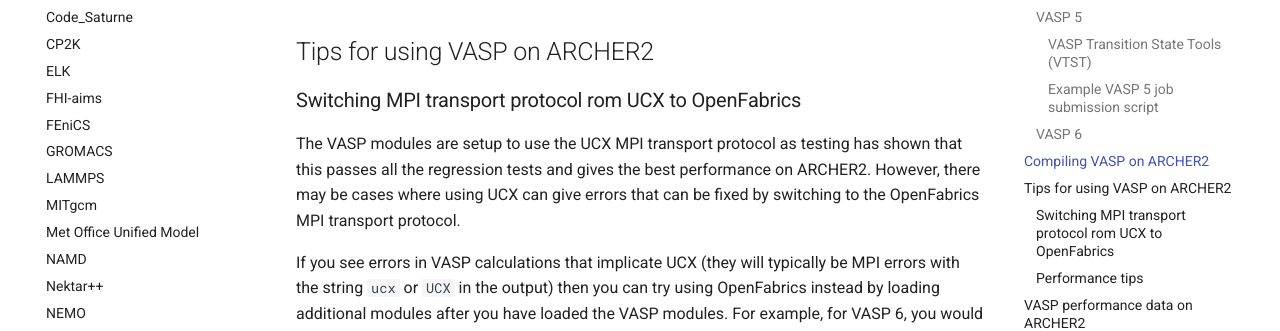
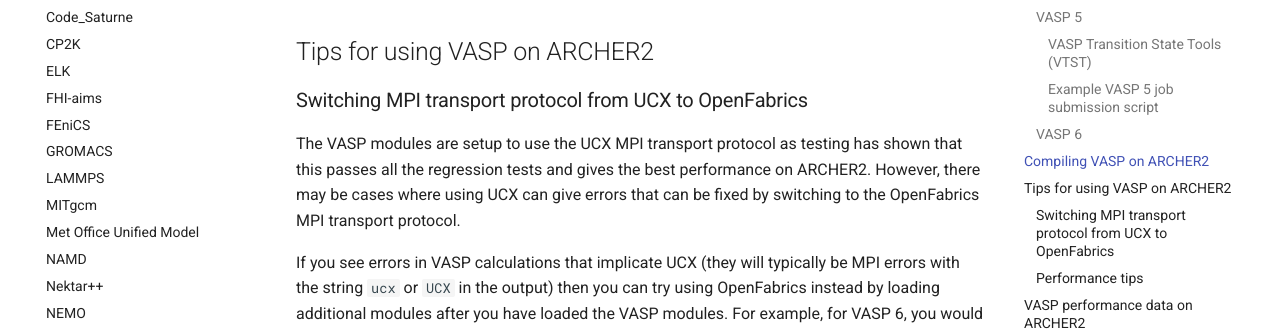
Before and after one commit to ARCHER2-HPC/archer2-docs, an MkDocs documentation site: the page built from docs/research-software/vasp/vasp.md, in a window 1280 px wide and 900 px high, scrolled down 4162 px. Shown: the part 172-503 px from the top of the window. Built offline with MkDocs 1.6.1 and Material for MkDocs 9.7.7, drawn with Linux system fonts in a browser that asks for light colours; comment, search, counter and statistics services are not loaded.

Commit message:
Fixes typo

```diff
--- a/docs/research-software/vasp/vasp.md
+++ b/docs/research-software/vasp/vasp.md
@@ -188,7 +188,7 @@
 
 ## Tips for using VASP on ARCHER2
 
-### Switching MPI transport protocol rom UCX to OpenFabrics
+### Switching MPI transport protocol from UCX to OpenFabrics
 
 The VASP modules are setup to use the UCX MPI transport protocol as testing has shown
 that this passes all the regression tests and gives the best performance on ARCHER2.
```
